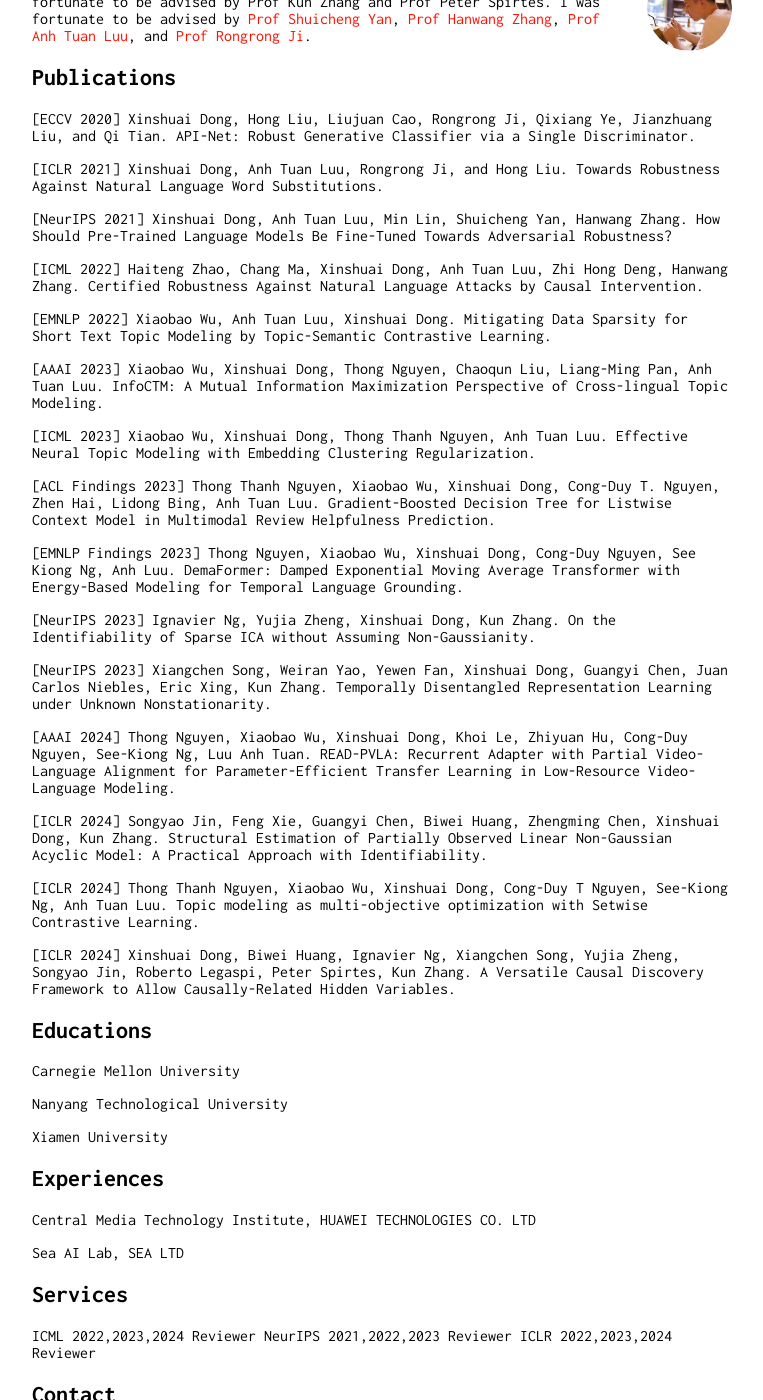
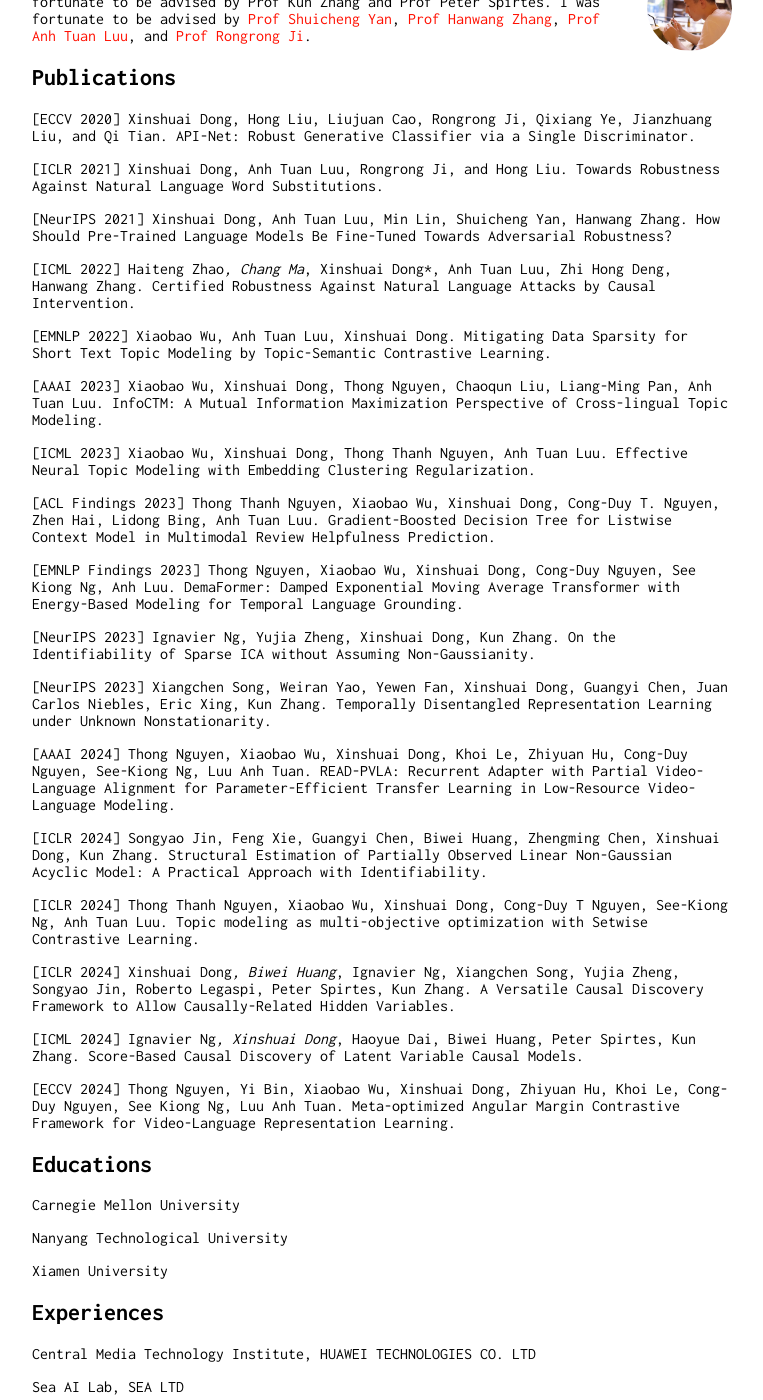
Before and after one commit to dongxinshuai/dongxinshuai.github.io, a Jekyll site: the page built from index.md, in a window 1280 px wide and 1400 px high, scrolled down 200 px. Shown: the whole window, without its empty margins (258-1021 px from the left). Built offline with Jekyll 4.4.1, drawn with Linux system fonts in a browser that asks for light colours; our own code applies the rules of GitHub Pages for plain Markdown files; some of the changed text lies outside the part shown.

Commit message:
Update index.md

```diff
--- a/index.md
+++ b/index.md
@@ -19,7 +19,7 @@ Towards Robustness Against Natural Language Word Substitutions.
 [NeurIPS 2021] Xinshuai Dong, Anh Tuan Luu, Min Lin, Shuicheng Yan, Hanwang Zhang.
 How Should Pre-Trained Language Models Be Fine-Tuned Towards Adversarial Robustness?
 
-[ICML 2022] Haiteng Zhao, Chang Ma, Xinshuai Dong, Anh Tuan Luu, Zhi Hong Deng, Hanwang Zhang.
+[ICML 2022] Haiteng Zhao*, Chang Ma*, Xinshuai Dong*, Anh Tuan Luu, Zhi Hong Deng, Hanwang Zhang.
 Certified Robustness Against Natural Language Attacks by Causal Intervention.
 
 [EMNLP 2022] Xiaobao Wu, Anh Tuan Luu, Xinshuai Dong.
@@ -48,7 +48,11 @@ Temporally Disentangled Representation Learning under Unknown Nonstationarity.
 
 [ICLR 2024] Thong Thanh Nguyen, Xiaobao Wu, Xinshuai Dong, Cong-Duy T Nguyen, See-Kiong Ng, Anh Tuan Luu. Topic modeling as multi-objective optimization with Setwise Contrastive Learning.
 
-[ICLR 2024] Xinshuai Dong, Biwei Huang, Ignavier Ng, Xiangchen Song, Yujia Zheng, Songyao Jin, Roberto Legaspi, Peter Spirtes, Kun Zhang. A Versatile Causal Discovery Framework to Allow Causally-Related Hidden Variables.
+[ICLR 2024] Xinshuai Dong*, Biwei Huang*, Ignavier Ng, Xiangchen Song, Yujia Zheng, Songyao Jin, Roberto Legaspi, Peter Spirtes, Kun Zhang. A Versatile Causal Discovery Framework to Allow Causally-Related Hidden Variables.
+
+[ICML 2024] Ignavier Ng*, Xinshuai Dong*, Haoyue Dai, Biwei Huang, Peter Spirtes, Kun Zhang. Score-Based Causal Discovery of Latent Variable Causal Models.
+
+[ECCV 2024] Thong Nguyen, Yi Bin, Xiaobao Wu, Xinshuai Dong, Zhiyuan Hu, Khoi Le, Cong-Duy Nguyen, See Kiong Ng, Luu Anh Tuan. Meta-optimized Angular Margin Contrastive Framework for Video-Language Representation Learning.
 
 ## Educations
 
@@ -66,9 +70,9 @@ Sea AI Lab, SEA LTD
 
 ## Services
 
-ICML 2022,2023,2024 Reviewer
-NeurIPS 2021,2022,2023 Reviewer
-ICLR 2022,2023,2024 Reviewer
+ICML 2022-2024 Reviewer
+NeurIPS 2021-2024 Reviewer
+ICLR 2022-2024 Reviewer
 
 ## Contact
 Email: dongxinshuai[AT]outlook[DOT]com, xinshuai001[AT]e[DOT]ntu[DOT]edu[DOT]sg, xinshuad[AT]andrew[DOT]cmu[DOT]edu
```
